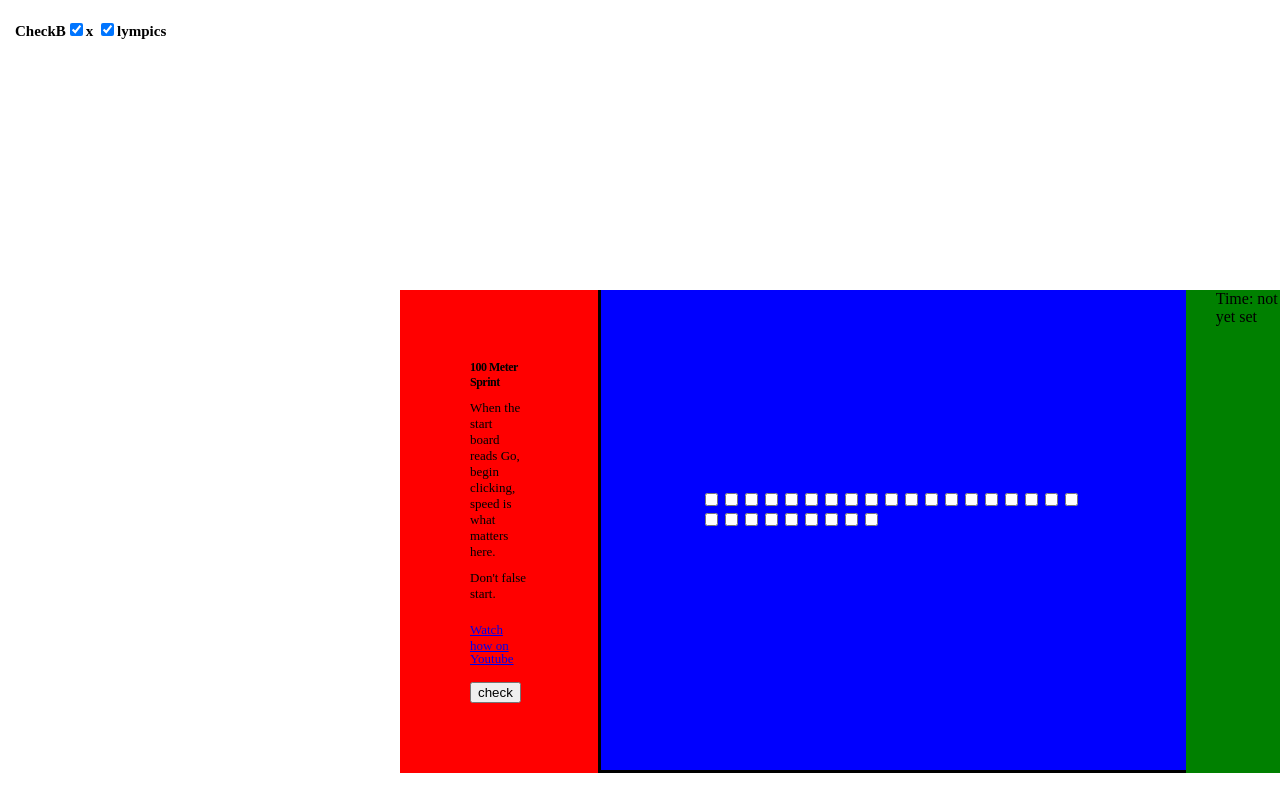
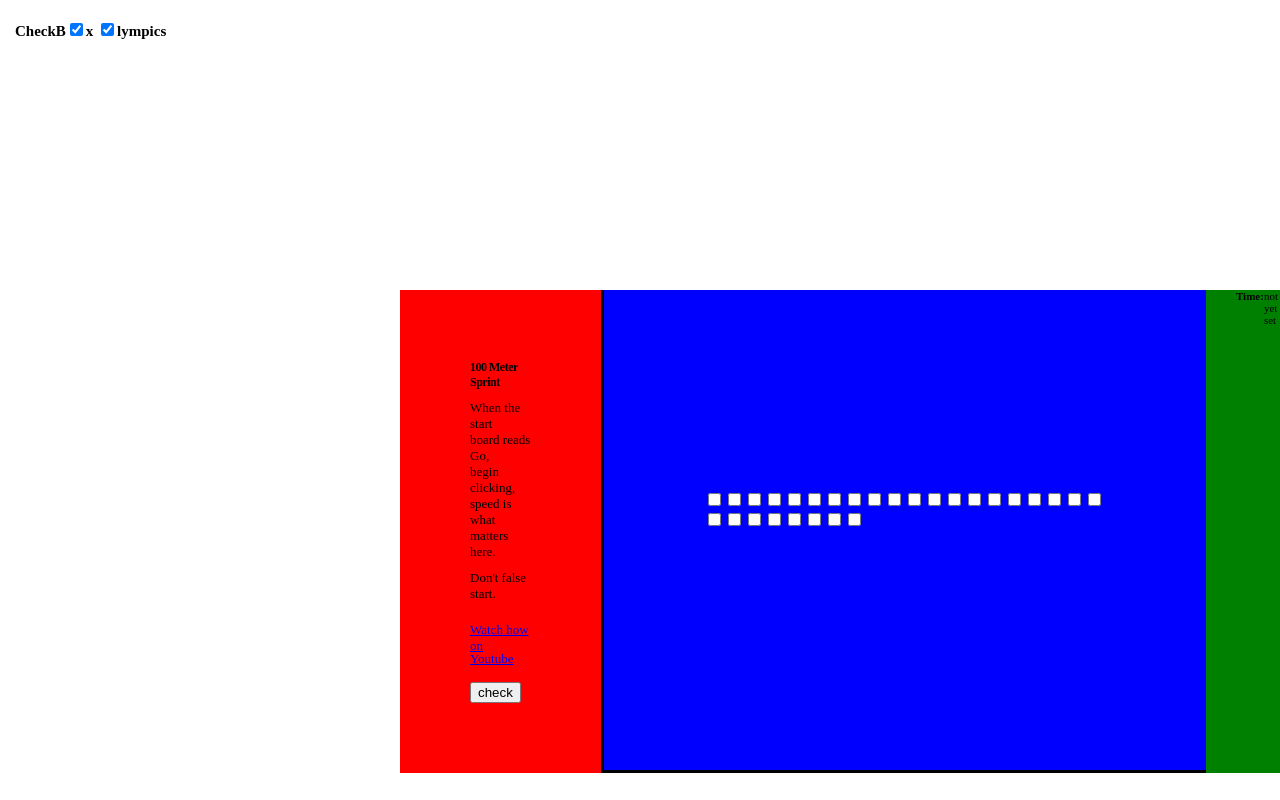
Before and after one commit to takeru0604twitter/CheckboxOlympics, a Nuxt app in the folder CheckboxOlympics/: page / in a window 1280 px wide. Built offline with nearby package versions, Linux system fonts and the light colour scheme.

Commit message:
Update index.vue

```diff
--- a/CheckboxOlympics/pages/index.vue
+++ b/CheckboxOlympics/pages/index.vue
@@ -24,7 +24,8 @@
       </div>
 
       <div class="box3">
-        <div class="o">Time: not yet set</div>
+        <div class="o">Time:</div>
+        <div class="p">not yet set</div>
       </div>
     </div>
   </div>
@@ -39,14 +40,6 @@ export default {
 <style>
 body {
   margin: 0px;
-}
-
-.a1{
-
-}
-
-.a2{
-
 }
 
 .box {
@@ -71,6 +64,7 @@ body {
 
 .box3 {
   background: green;
+  display: flex;
 }
 
 .a{
@@ -124,5 +118,12 @@ body {
 
 .o{
   padding-left: 30px;
+  font-size: 11px;
+  font-weight: bold;
+}
+
+.p{
+  font-size: 11px;
+
 }
 </style>
```
